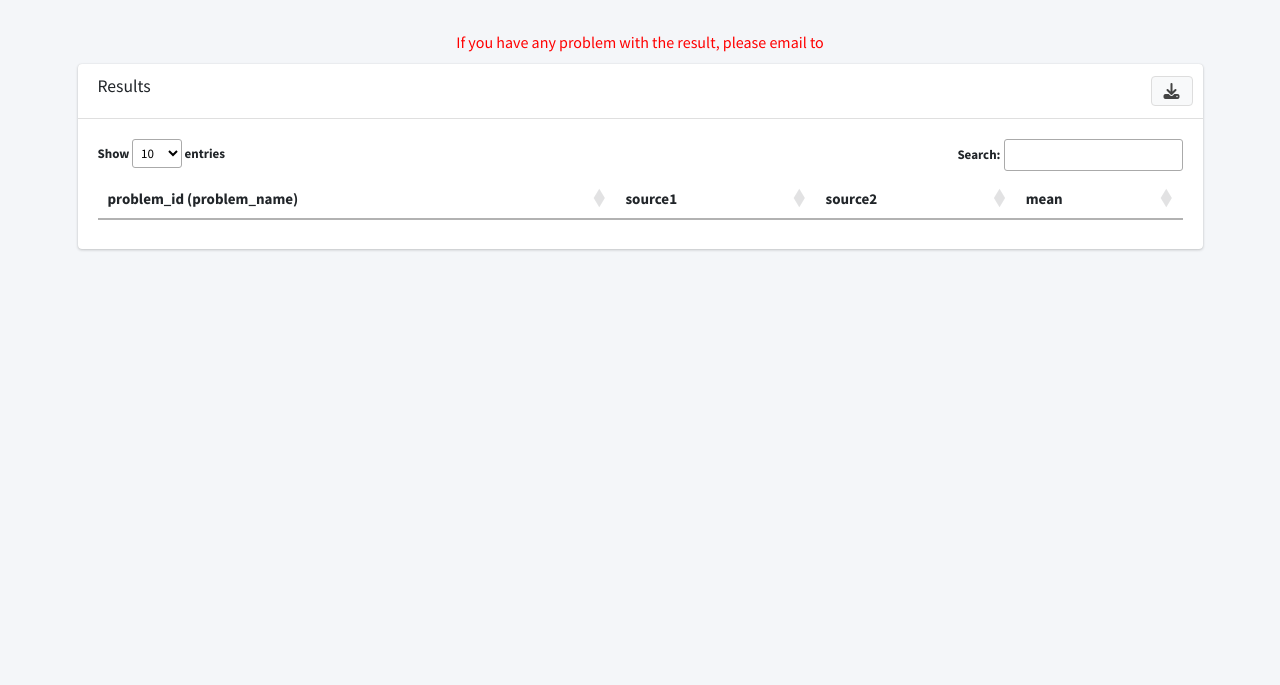
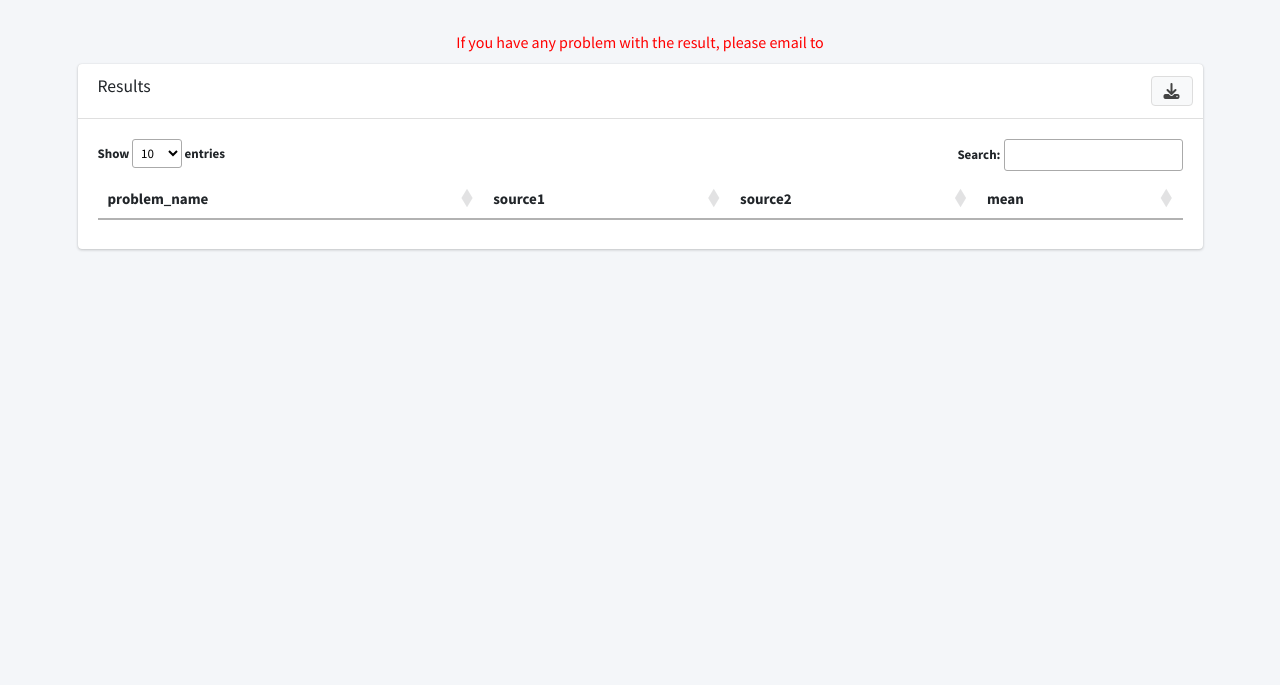
Before and after one commit to BK-SCOSS/scoss_webapp, a Flask app: template app/templates/result.html in a window 1280 px wide. Shown: the part 57-742 px from the top of the page. Run offline with Flask 2, Linux system fonts and the light colour scheme; the template is opened without the code that fills it, so the values that code supplies are empty; some libraries are stand-ins or nearby versions.

Commit message:
Update contest result table

```diff
--- a/app/templates/result.html
+++ b/app/templates/result.html
@@ -38,7 +38,7 @@ td { font-size: 14px; }
 <script>
 all_metrics = {{all_metrics | tojson}}
 columns = [
-  {title: 'problem_id (problem_name)', data: 'problem_id (problem_name)'},
+  {title: 'problem_name', data: 'problem_name'},
   {title: 'source1', data: 'source1'},
   {title: 'source2', data: 'source2'}
 ]
```
